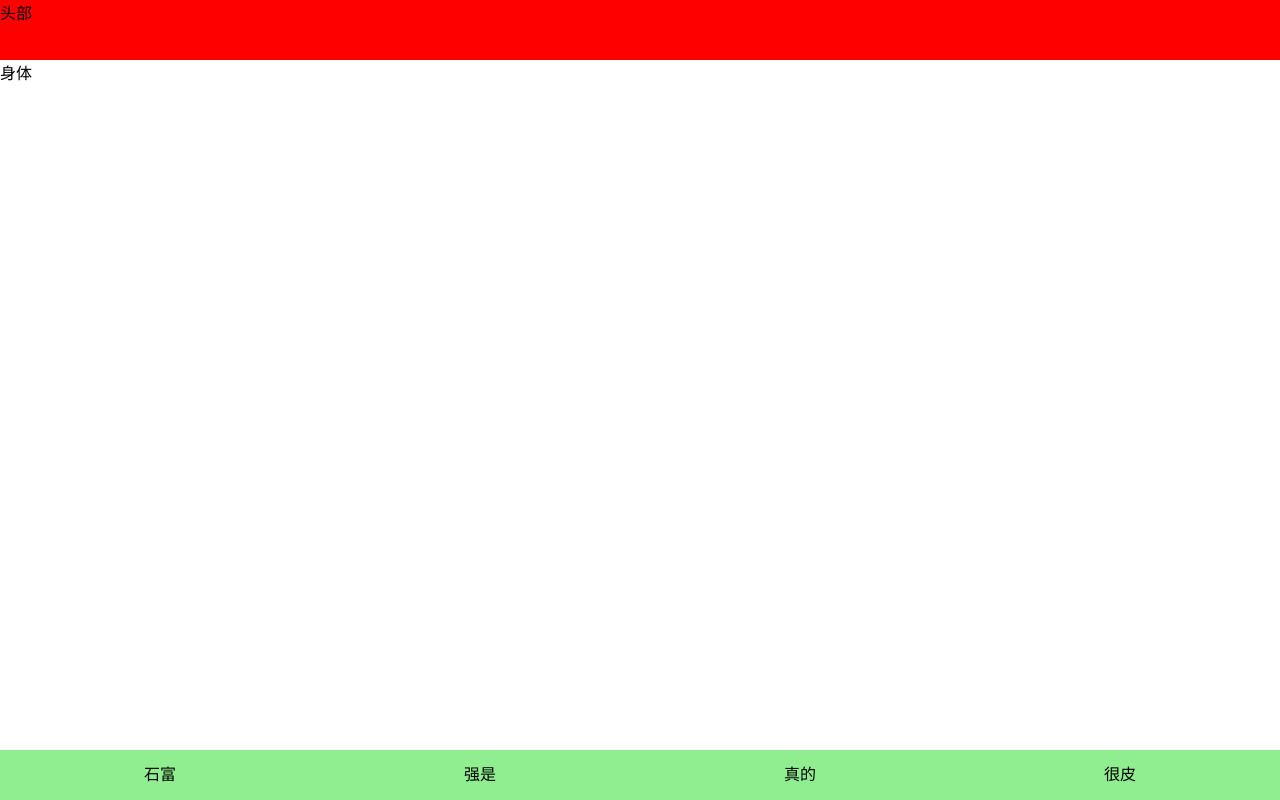
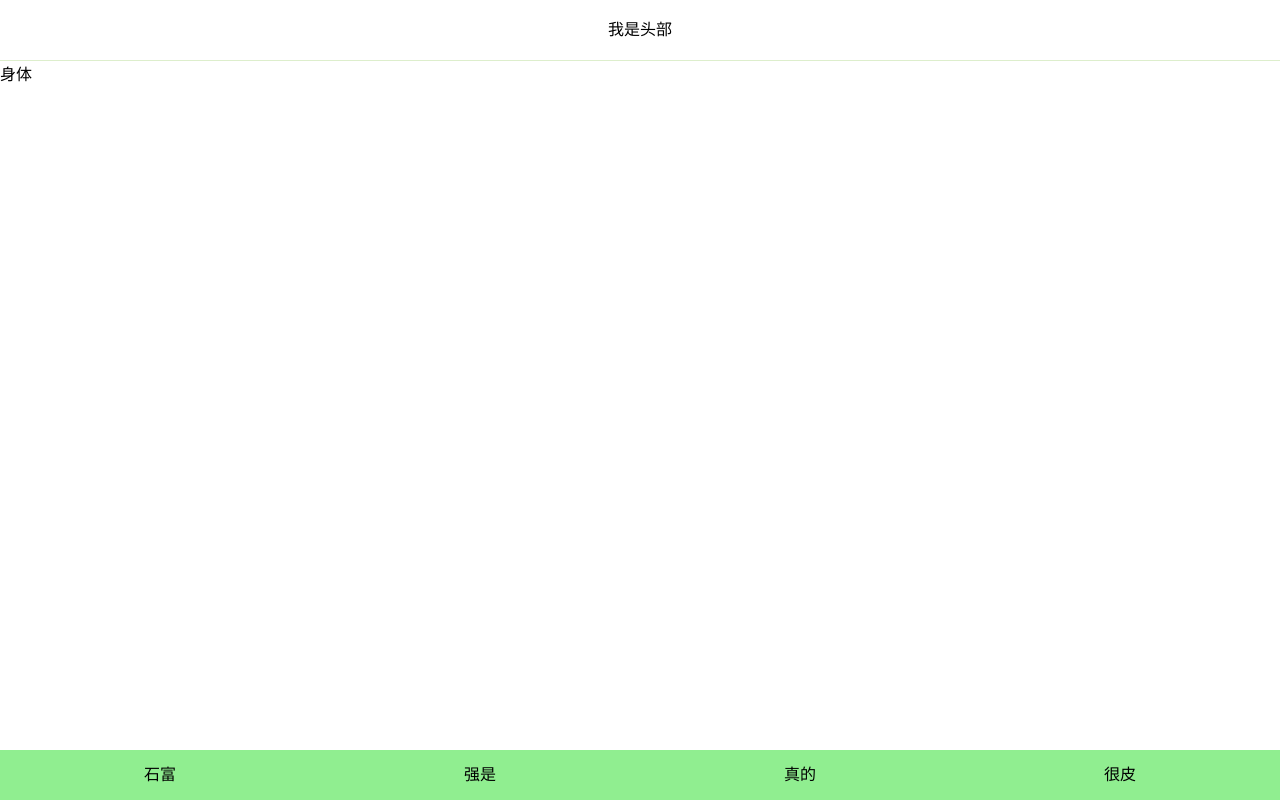
Before and after one commit to Dragon-Chinese/zysym, a plain HTML site: page index.html in a window 1280 px wide. Drawn offline with Linux system fonts and the light colour scheme.

Commit message:
石富强

```diff
--- a/index.html
+++ b/index.html
@@ -1,14 +1,16 @@
 <!DOCTYPE html>
 <html lang="en">
+
 <head>
     <meta charset="UTF-8">
     <title>Document</title>
     <link rel="stylesheet" href="style.css">
     <meta name="viewport" content="width=device-width,initial-scale=1,minimum-scale=1,maximum-scale=1,user-scalable=no" />
 </head>
+
 <body>
     <div class="wrap">
-		<header>头部</header>
+        <header>我是头部</header>
         <main>身体</main>
         <footer>
             <ul>
@@ -20,4 +22,5 @@
         </footer>
     </div>
 </body>
+
 </html>
--- a/style.css
+++ b/style.css
@@ -1,35 +1,45 @@
-*{
+* {
     margin: 0;
     padding: 0;
     list-style: none;
     font-size: ;
 }
-body,html{
+
+body,
+html {
     height: 100%;
     width: 100%;
 }
-.wrap{
+
+.wrap {
     height: 100%;
     width: 100%;
     display: flex;
     flex-direction: column;
 }
-header{
+
+header {
     height: 60px;
-	background: red;
+    border-bottom: 1px solid #dec;
+    line-height: 60px;
+    text-align: center;
 }
+
 main {
     flex: 1;
     height: 100%;
 }
+
 footer {
     height: 50px;
     background: lightgreen;
     line-height: 50px;
 }
+
 footer ul {
     display: flex;
 }
+
 footer ul li {
     text-align: center;
     flex: 1;
```
Lines whose indentation alone changed are shown as unchanged.
